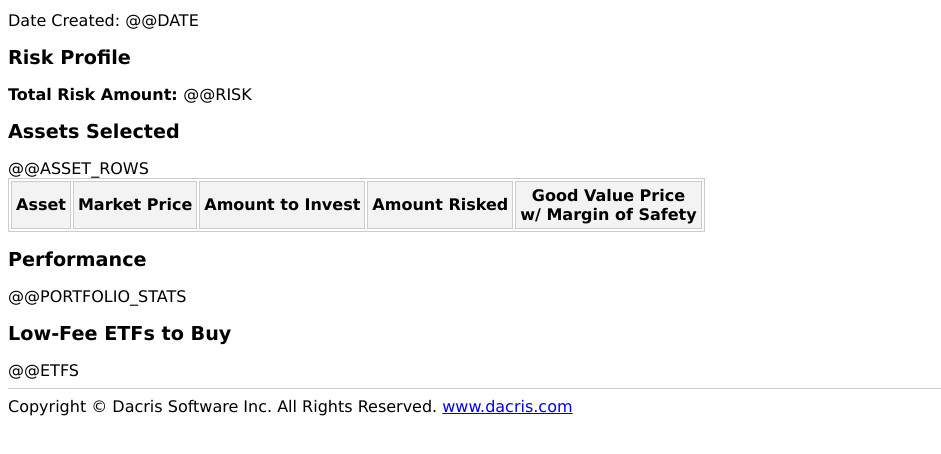
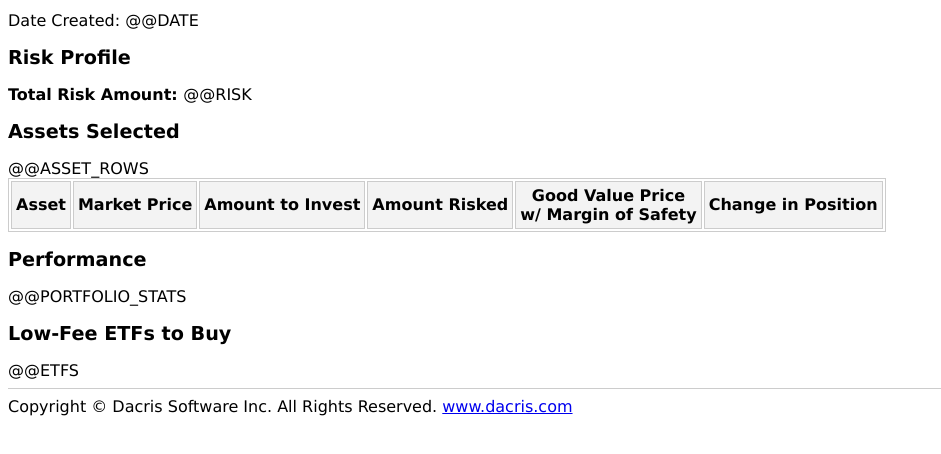
Before and after one commit to dacris/marketrisk, a plain HTML site: page MarketRisk.GUI/ReportTemplate.html in a window 1280 px wide. Shown: the part 58-512 px from the top of the page, without its empty margins (0-941 px from the left). Drawn offline with Linux system fonts and the light colour scheme.

Commit message:
'Change in Position' column in report

```diff
--- a/MarketRisk.GUI/ReportTemplate.html
+++ b/MarketRisk.GUI/ReportTemplate.html
@@ -18,7 +18,7 @@ hr { border: 1px solid #ccc; border-bottom: none; border-left: none; border-righ
 <strong>Total Risk Amount: </strong><span>@@RISK</span>
 <h2>Assets Selected</h2>
 <table>
-<tr><th>Asset</th><th>Market Price</th><th>Amount to Invest</th><th>Amount Risked</th><th>Good Value Price<br />w/ Margin of Safety</th></tr>
+<tr><th>Asset</th><th>Market Price</th><th>Amount to Invest</th><th>Amount Risked</th><th>Good Value Price<br />w/ Margin of Safety</th><th>Change in Position</th></tr>
 @@ASSET_ROWS
 </table>
 <h2>Performance</h2>
```
